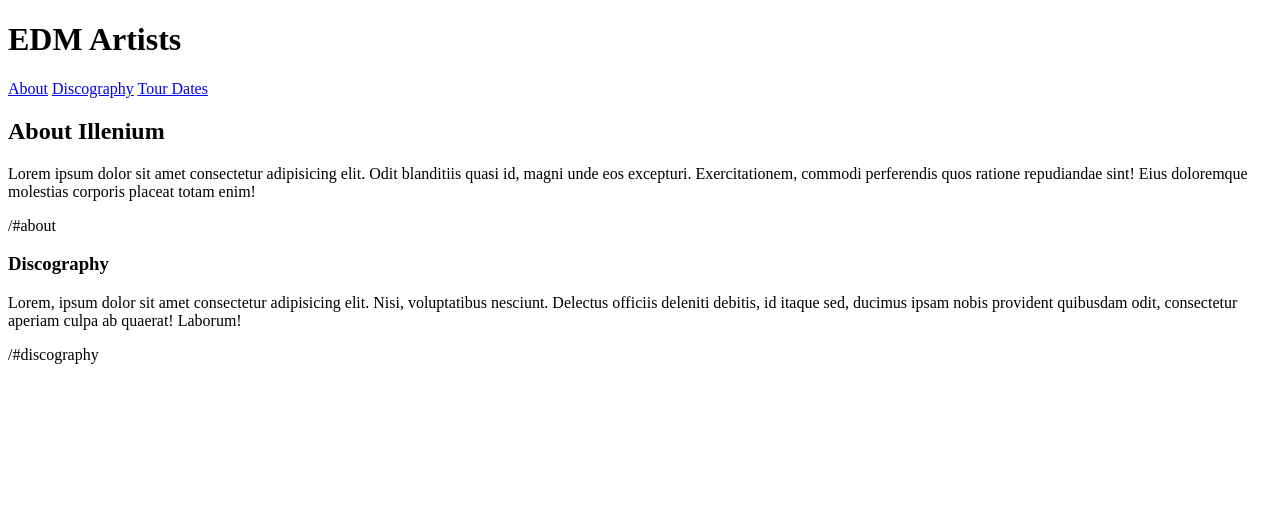
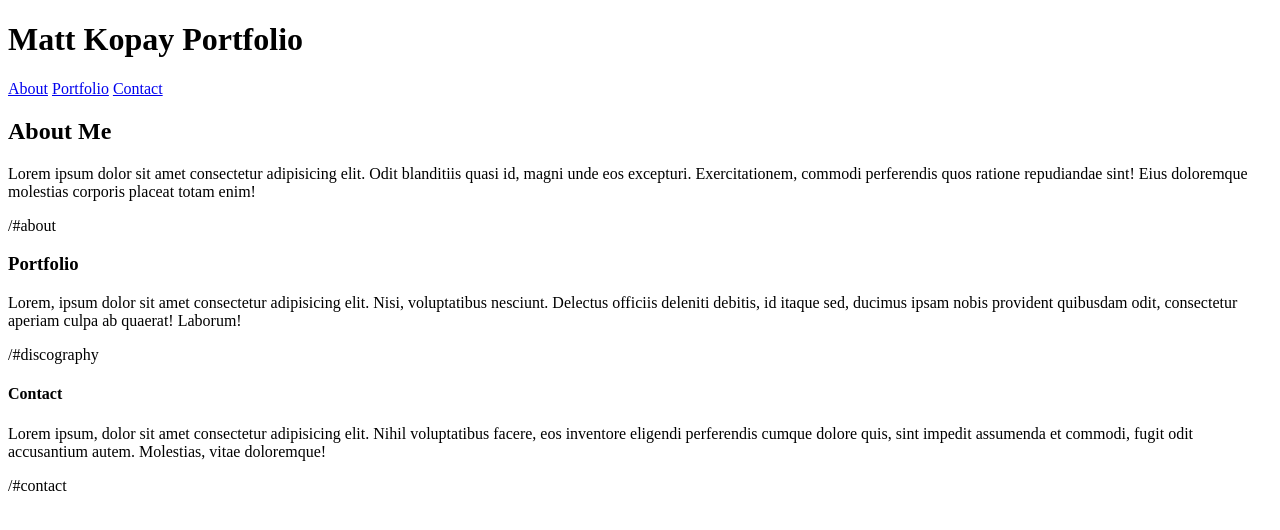
Before and after one commit to matty10s/m3-hw5-kopay-matthew, a plain HTML site: page index.html in a window 1280 px wide. Drawn offline with Linux system fonts and the light colour scheme.

Commit message:
Update index.html

```diff
--- a/index.html
+++ b/index.html
@@ -6,31 +6,36 @@
     <meta name="viewport" content="width=device-width, initial-scale=1.0">
     <meta name="description" content="This is a fan website for a day to remember">
 
-    <title>EDM Artists</title>
+    <title>Matt Kopay Portfolio</title>
 
     <!-- Custom CSS -->
     <link rel="stylesheet" href="css/styles.css">
 </head>
 <body>
     <header>
-        <h1>EDM Artists</h1>
+        <h1>Matt Kopay Portfolio</h1>
         <nav>
         <a href="#about">About</a>
-        <a href="#discography">Discography</a>
-        <a href="tour-dates">Tour Dates</a>
+        <a href="#portfolio">Portfolio</a>
+        <a href="#contact">Contact</a>
         </nav>
     </header>
 
     <main>
-        <section id="about">
-            <h2>About Illenium</h2>
+        <section id="About">
+            <h2>About Me</h2>
             <p>Lorem ipsum dolor sit amet consectetur adipisicing elit. Odit blanditiis quasi id, magni unde eos excepturi. Exercitationem, commodi perferendis quos ratione repudiandae sint! Eius doloremque molestias corporis placeat totam enim!</p>
         </section>/#about
 
-        <section id="discography">
-            <h3>Discography</h3>
+        <section id="Portfolio">
+            <h3>Portfolio</h3>
             <p>Lorem, ipsum dolor sit amet consectetur adipisicing elit. Nisi, voluptatibus nesciunt. Delectus officiis deleniti debitis, id itaque sed, ducimus ipsam nobis provident quibusdam odit, consectetur aperiam culpa ab quaerat! Laborum!</p>
         </section>/#discography
+
+        <section id="Contact">
+            <h4>Contact</h4>
+            <p>Lorem ipsum, dolor sit amet consectetur adipisicing elit. Nihil voluptatibus facere, eos inventore eligendi perferendis cumque dolore quis, sint impedit assumenda et commodi, fugit odit accusantium autem. Molestias, vitae doloremque!</p>
+        </section>/#contact
 
     </main>
 
```
